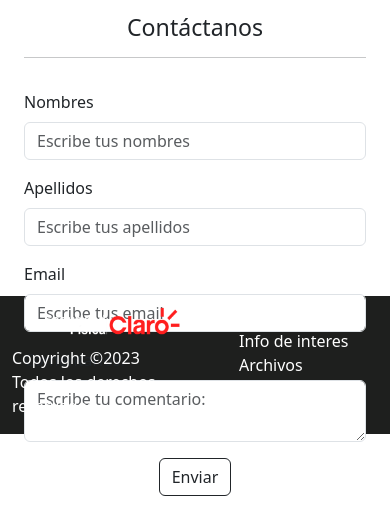
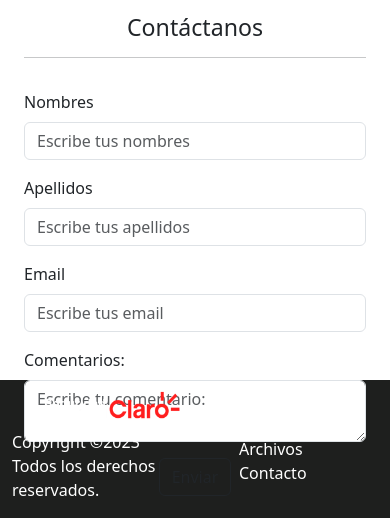
Before and after one commit to Pablolopez89/Pablo-33145, a website: page pages/contacto.html in a window 390 px wide. Shown: the part 371-889 px from the top of the page. Before the commit the page ends 867 px from the top, so only its background shows below. Drawn offline with nearby package versions, Linux system fonts and the light colour scheme.

Commit message:
revisando media query

```diff
--- a/scss/_contacto.scss
+++ b/scss/_contacto.scss
@@ -4,7 +4,7 @@
     #bodyContacto {
         height: 170vh;
         @include mobile {
-            height: 90vh;
+            height: 100vh;
         }
         #header {
             padding-left: 0px;
@@ -24,7 +24,7 @@
         #mainContacto {
             height: 150vh;
             @include mobile {
-                height: 70vh;
+                height: 80vh;
             }
             div {
                 section {
--- a/scss/_socmayo.scss
+++ b/scss/_socmayo.scss
@@ -3,7 +3,7 @@
 #bodyMayo {
     height: 200vh;
     @include mobile {
-        height: 280vh;
+        height: 260vh;
     }
     #header {
         padding-left: 0px;
@@ -23,7 +23,7 @@
     main {
         height: 190vh;
         @include mobile {
-            height: 270vh;
+            height: 250vh;
         }
         div {
             section {
--- a/scss/_socollerosdc.scss
+++ b/scss/_socollerosdc.scss
@@ -3,7 +3,7 @@
 #bodyOllerosDc {
     height: 225vh;
     @include mobile {
-        height: 280vh;
+        height: 270vh;
     }
     #header {
         padding-left: 0px;
@@ -23,7 +23,7 @@
     main {
         height: 200vh;
         @include mobile {
-            height: 255vh;
+            height: 245vh;
         }
         div {
             section {
--- a/scss/_socollerossitios.scss
+++ b/scss/_socollerossitios.scss
@@ -3,7 +3,7 @@
 #bodyOllerosSitios {
     height: 200vh;
     @include mobile {
-        height: 280vh;
+        height: 260vh;
     }
     #header {
         padding-left: 0px;
@@ -23,7 +23,7 @@
     main {
         height: 190vh;
         @include mobile {
-            height: 270vh;
+            height: 250vh;
         }
         div {
             section {
--- a/scss/_socsabattini.scss
+++ b/scss/_socsabattini.scss
@@ -3,7 +3,7 @@
 #bodySabattini {
     height: 200vh;
     @include mobile {
-        height: 280vh;
+        height: 260vh;
     }
     #header {
         padding-left: 0px;
@@ -23,7 +23,7 @@
     main {
         height: 190vh;
         @include mobile {
-            height: 270vh;
+            height: 250vh;
         }
         div {
             section {
```
Also changed, not shown: css/style.css.
